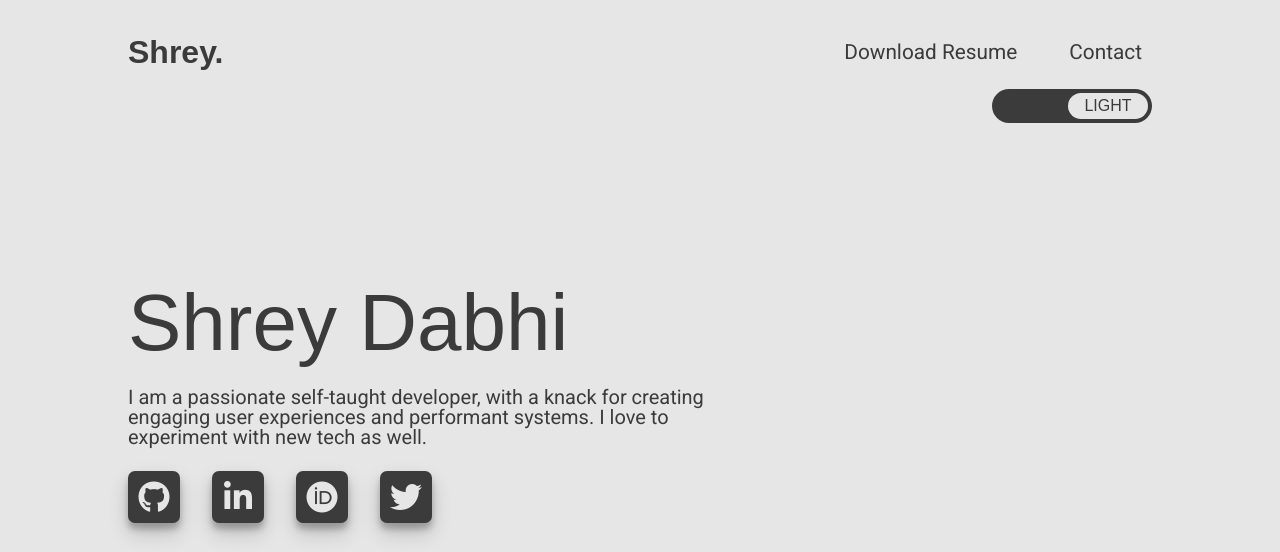
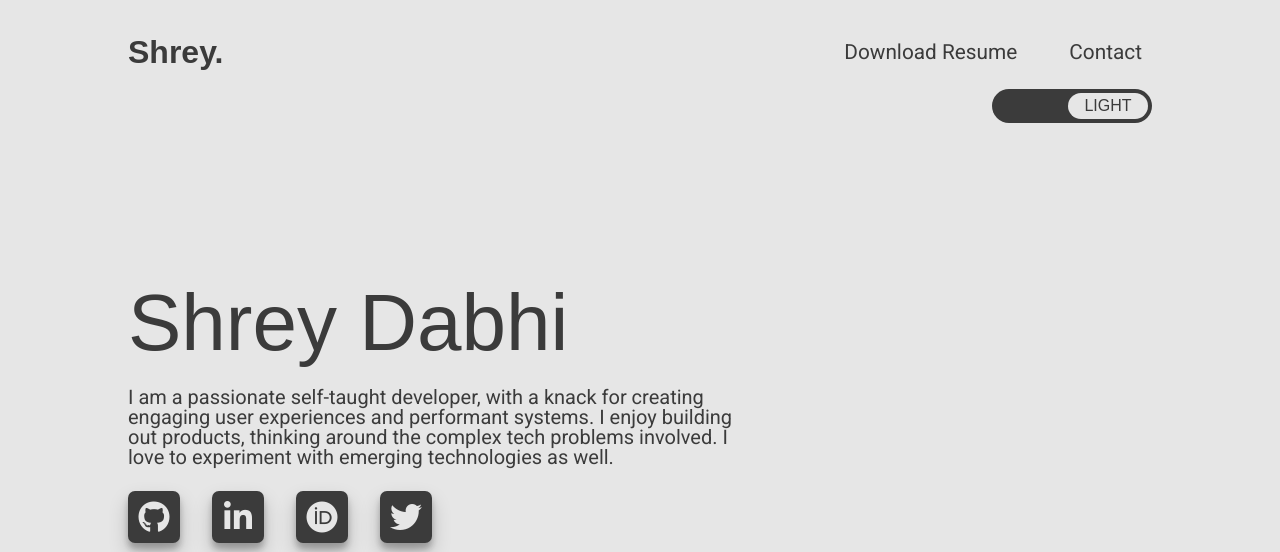
Before and after one commit to sdabhi23/website-v2, a plain HTML site: page trial2/index.html in a window 1280 px wide. Shown: the top 552 px of the page. Drawn offline with Linux system fonts and the light colour scheme; a web font is replaced by a local one.

Commit message:
update summary

```diff
--- a/trial2/index.html
+++ b/trial2/index.html
@@ -103,8 +103,9 @@
       <div id="dev-name" class="font-hso">Shrey Dabhi</div>
       <div id="summary">
         I am a passionate self-taught developer, with a knack for creating
-        engaging user experiences and performant systems. I love to experiment
-        with new tech as well.
+        engaging user experiences and performant systems. I enjoy building out
+        products, thinking around the complex tech problems involved. I love to
+        experiment with emerging technologies as well.
       </div>
       <div id="social-links">
         <a
```
